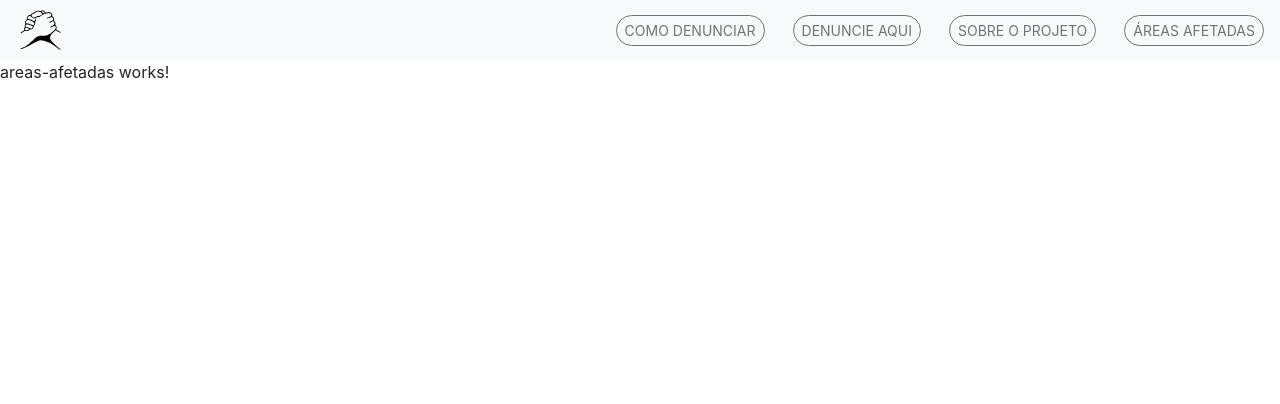
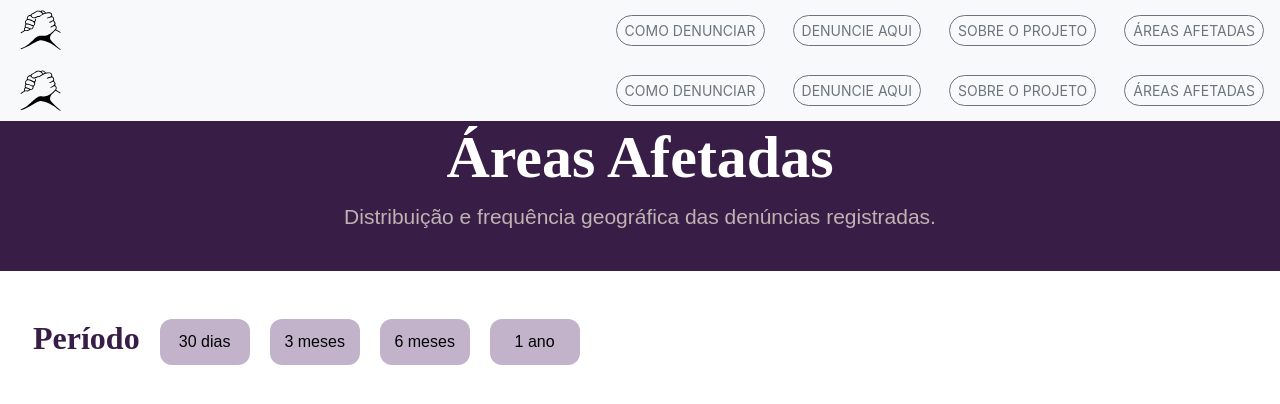
Before and after one commit to artsarchive/projeto-pw1, an Angular app: page /areas-afetadas in a window 1280 px wide. Shown: the top 404 px of the page. Built offline with nearby package versions, Linux system fonts and the light colour scheme.

Commit message:
feat: base da pagina

```diff
--- a/src/app/paginas/areas-afetadas/areas-afetadas.css
+++ b/src/app/paginas/areas-afetadas/areas-afetadas.css
@@ -0,0 +1,48 @@
+.geral {
+    background-color: rgb(56, 30, 71);
+}
+
+.flexbox {
+    display: flex;
+    justify-content: center;
+    align-items: center;
+    text-align: center;
+}
+
+.hero {
+    height: 150px;
+}
+
+.hero h1 {
+    font-family: 'Times New Roman', Times, serif;
+    font-size: 60px;
+    font-weight: 800;
+    color: #fff;
+}
+
+.hero p {
+    font-family: Arial, Helvetica, sans-serif;
+    font-size: 21px;
+    color: rgb(190, 178, 178);
+}
+
+.cards {
+    padding: 3rem;
+}
+
+.cards h2 {
+    font-family: 'Times New Roman', Times, serif;
+    font-weight: 800;
+    color: rgb(56, 30, 71);
+    margin-right: 20px;
+}
+
+.cards button {
+    margin-right: 20px;
+    border: none;
+    font-family: Arial, Helvetica, sans-serif;
+    background-color: rgba(89, 49, 112, 0.37);
+    width: 90px;
+    border-radius: 12px;
+    cursor: pointer;
+}
--- a/src/app/paginas/areas-afetadas/areas-afetadas.html
+++ b/src/app/paginas/areas-afetadas/areas-afetadas.html
@@ -1 +1,24 @@
-<p>areas-afetadas works!</p>
+<main>
+    <div class="geral">
+        <app-menu></app-menu>
+        <div class="flexbox">
+            <div class="hero">
+                <h1>Áreas Afetadas</h1>
+                <p>Distribuição e frequência geográfica das denúncias registradas.</p>
+            </div>
+        </div>
+    </div>
+
+    <div class="dashboard">
+        <div class="row cards">
+            <h2>Período</h2>
+            <button>30 dias</button>
+            <button>3 meses</button>
+            <button>6 meses</button>
+            <button>1 ano</button>
+        </div>
+    </div>
+
+
+
+</main>
--- a/src/app/paginas/areas-afetadas/areas-afetadas.ts
+++ b/src/app/paginas/areas-afetadas/areas-afetadas.ts
@@ -1,8 +1,9 @@
 import { Component } from '@angular/core';
+import { Menu } from '../../a/menu/menu';
 
 @Component({
   selector: 'app-areas-afetadas',
-  imports: [],
+  imports: [Menu],
   templateUrl: './areas-afetadas.html',
   styleUrl: './areas-afetadas.css',
 })
```
